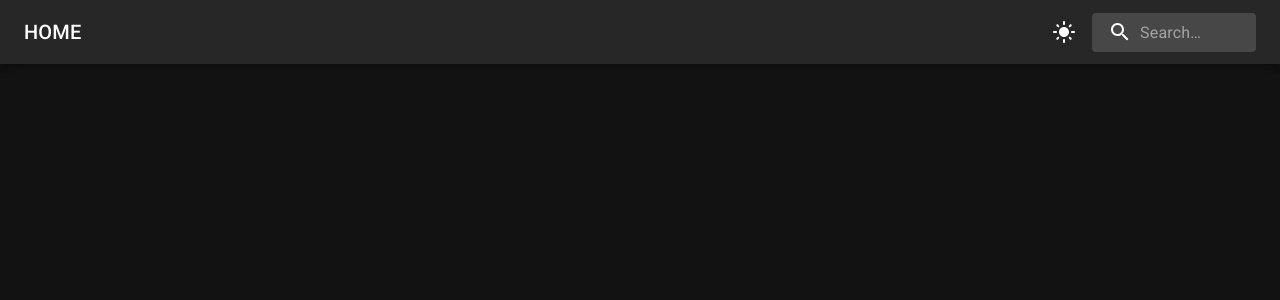
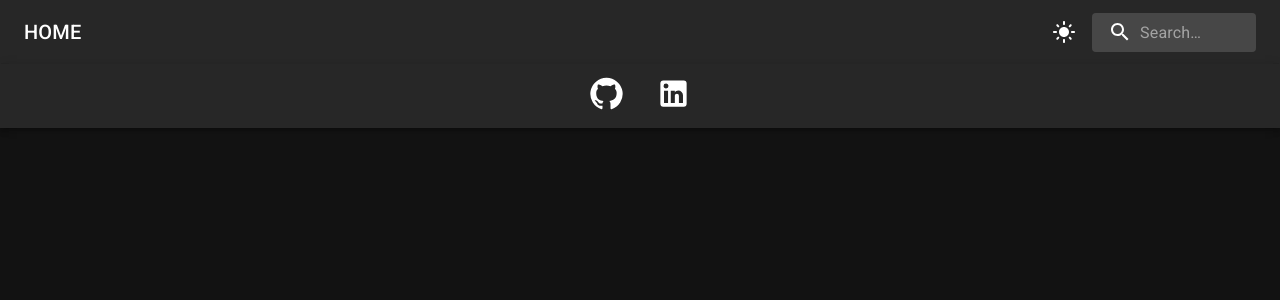
Before and after one commit to noah-delacruz/SceneIt, a React (Vite) app in the folder frontend/: page / in a window 1280 px wide. Shown: the top 300 px of the page. Built offline with nearby package versions, Linux system fonts and the light colour scheme.

Commit message:
Create footer

```diff
--- /dev/null
+++ b/frontend/components/Footer.jsx
@@ -0,0 +1,42 @@
+import * as React from "react";
+import AppBar from "@mui/material/AppBar";
+import Box from "@mui/material/Box";
+import Toolbar from "@mui/material/Toolbar";
+import Typography from "@mui/material/Typography";
+import { Link } from "react-router-dom";
+import { IconButton, Tooltip } from "@mui/material";
+import GitHubIcon from "@mui/icons-material/GitHub";
+import LinkedInIcon from "@mui/icons-material/LinkedIn";
+
+export default function Footer() {
+    return (
+        <Box>
+            <AppBar position="static">
+                <Toolbar sx={{ justifyContent: "center", gap: 2 }}>
+                    <Typography
+                        variant="h6"
+                        component="div"
+                        sx={{ display: "flex", gap: 2 }}
+                    >
+                        <IconButton>
+                            <Link
+                                to="https://github.com/noah-delacruz/SceneIt"
+                                className="no-link-style"
+                            >
+                                <GitHubIcon fontSize="large" />
+                            </Link>
+                        </IconButton>
+                        <IconButton>
+                            <Link
+                                to="https://www.linkedin.com/in/noahdelacruz/"
+                                className="no-link-style"
+                            >
+                                <LinkedInIcon fontSize="large" />
+                            </Link>
+                        </IconButton>
+                    </Typography>
+                </Toolbar>
+            </AppBar>
+        </Box>
+    );
+}
--- a/frontend/src/App.jsx
+++ b/frontend/src/App.jsx
@@ -5,6 +5,7 @@ import Home from "../components/Home";
 import { ThemeProvider, createTheme } from "@mui/material/styles";
 import CssBaseline from "@mui/material/CssBaseline";
 import Navbar from "../components/Navbar";
+import Footer from "../components/Footer";
 
 function App() {
     const [darkMode, setDarkMode] = React.useState(true);
@@ -27,6 +28,7 @@ function App() {
                 <Routes>
                     <Route path="/" element={<Home />} />
                 </Routes>
+                <Footer />
             </BrowserRouter>
         </ThemeProvider>
     );
```
